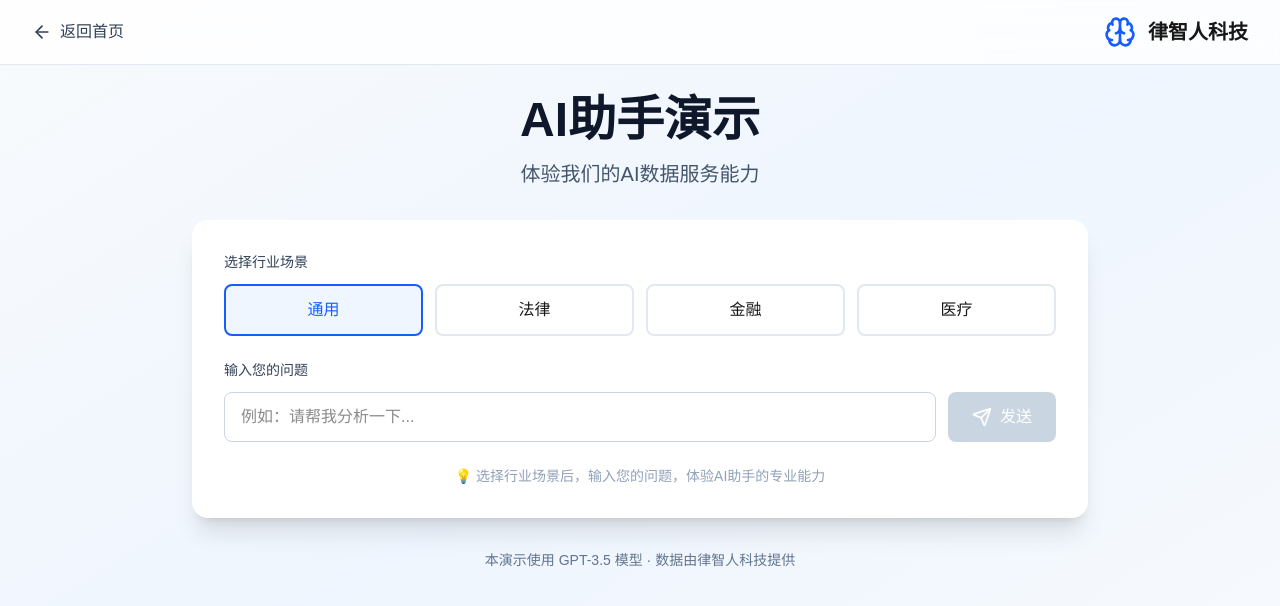
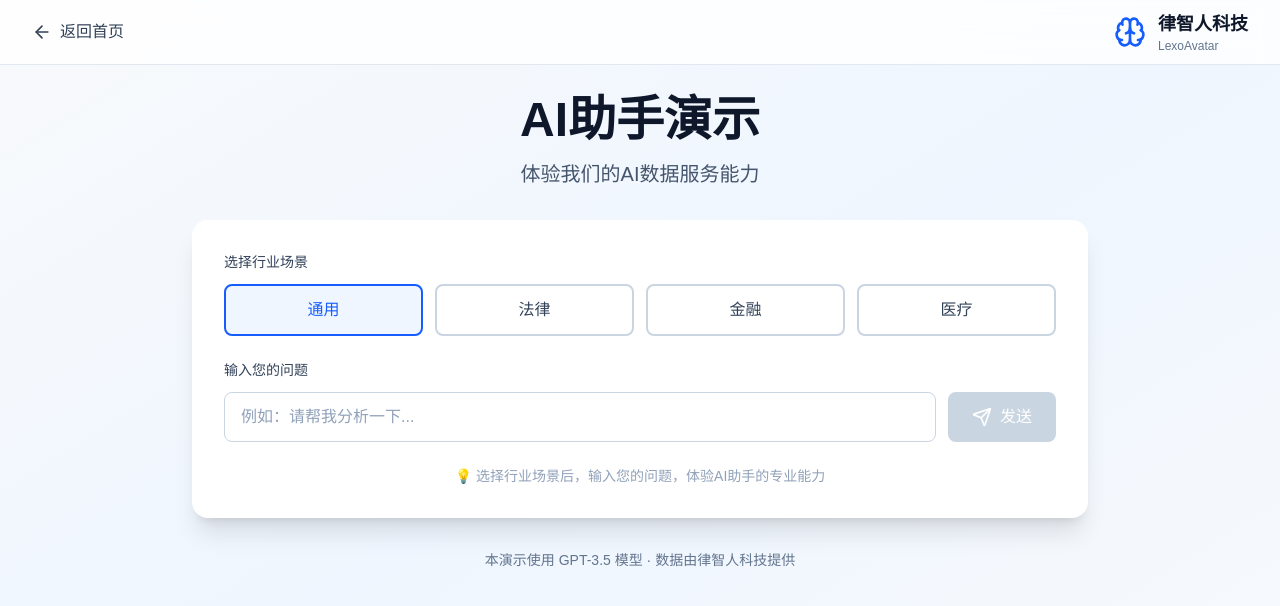
Before and after one commit to xoknight/lexoavatar-website, a Next.js app: page /demo in a window 1280 px wide. Shown: the top 606 px of the page. Built offline with nearby package versions, Linux system fonts and the light colour scheme.

Commit message:
fix: demo页面样式修复 - 按钮和导航栏文字颜色

```diff
--- a/src/app/demo/page.tsx
+++ b/src/app/demo/page.tsx
@@ -49,16 +49,20 @@ export default function DemoPage() {
 
   return (
     <div className="min-h-screen bg-gradient-to-br from-slate-50 via-blue-50 to-slate-50">
+      {/* 导航栏 - 修复了文字颜色 */}
       <nav className="fixed w-full z-50 bg-white/80 backdrop-blur-md border-b border-slate-200">
         <div className="max-w-7xl mx-auto px-4 sm:px-6 lg:px-8">
           <div className="flex justify-between items-center h-16">
-            <Link href="/" className="flex items-center space-x-2 text-slate-700 hover:text-blue-600">
+            <Link href="/" className="flex items-center space-x-2 text-slate-700 hover:text-blue-600 transition">
               <ArrowLeft className="h-5 w-5" />
               <span>返回首页</span>
             </Link>
             <div className="flex items-center space-x-3">
               <Brain className="h-8 w-8 text-blue-600" />
-              <span className="text-xl font-bold">律智人科技</span>
+              <div>
+                <div className="text-lg font-bold text-slate-900">律智人科技</div>
+                <div className="text-xs text-slate-500">LexoAvatar</div>
+              </div>
             </div>
           </div>
         </div>
@@ -76,7 +80,7 @@ export default function DemoPage() {
           </motion.div>
 
           <div className="bg-white rounded-2xl shadow-xl p-8">
-            {/* 行业选择 */}
+            {/* 行业选择 - 修复了按钮样式 */}
             <div className="mb-6">
               <label className="block text-sm font-medium text-slate-700 mb-3">
                 选择行业场景
@@ -91,10 +95,10 @@ export default function DemoPage() {
                   <button
                     key={item.value}
                     onClick={() => setIndustry(item.value)}
-                    className={`p-3 rounded-lg border-2 transition ${
+                    className={`p-3 rounded-lg border-2 transition font-medium ${
                       industry === item.value
                         ? 'border-blue-600 bg-blue-50 text-blue-600'
-                        : 'border-slate-200 hover:border-blue-300'
+                        : 'border-slate-300 bg-white text-slate-700 hover:border-blue-400 hover:bg-slate-50'
                     }`}
                   >
                     {item.label}
@@ -114,7 +118,7 @@ export default function DemoPage() {
                   value={message}
                   onChange={(e) => setMessage(e.target.value)}
                   placeholder="例如：请帮我分析一下..."
-                  className="flex-1 px-4 py-3 border border-slate-300 rounded-lg focus:ring-2 focus:ring-blue-500 focus:border-transparent"
+                  className="flex-1 px-4 py-3 border border-slate-300 rounded-lg focus:ring-2 focus:ring-blue-500 focus:border-transparent text-slate-900 placeholder-slate-400"
                   disabled={loading}
                 />
                 <button
@@ -149,7 +153,7 @@ export default function DemoPage() {
                 className="p-6 bg-slate-50 rounded-lg border border-slate-200"
               >
                 <div className="flex items-start space-x-3">
-                  <Brain className="h-6 w-6 text-blue-600 mt-1" />
+                  <Brain className="h-6 w-6 text-blue-600 mt-1 flex-shrink-0" />
                   <div className="flex-1">
                     <div className="text-sm text-slate-500 mb-2">AI 回复：</div>
                     <div className="text-slate-700 leading-relaxed whitespace-pre-wrap">
```
